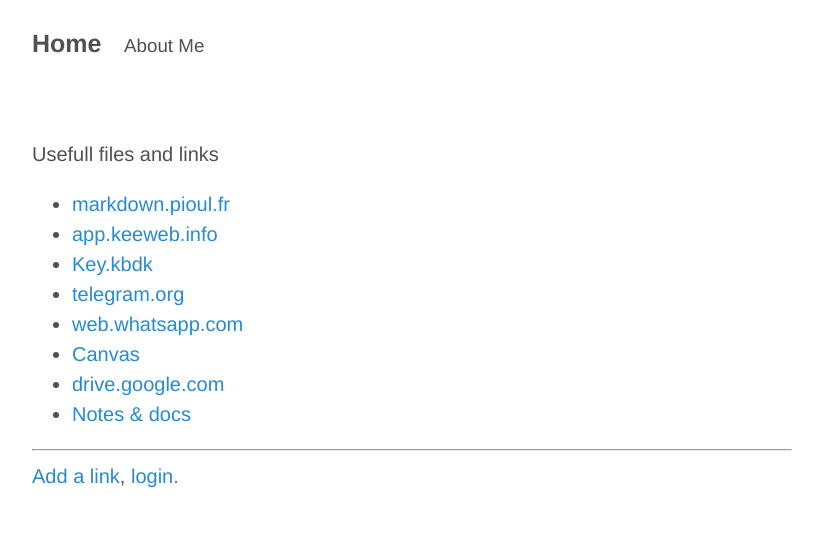
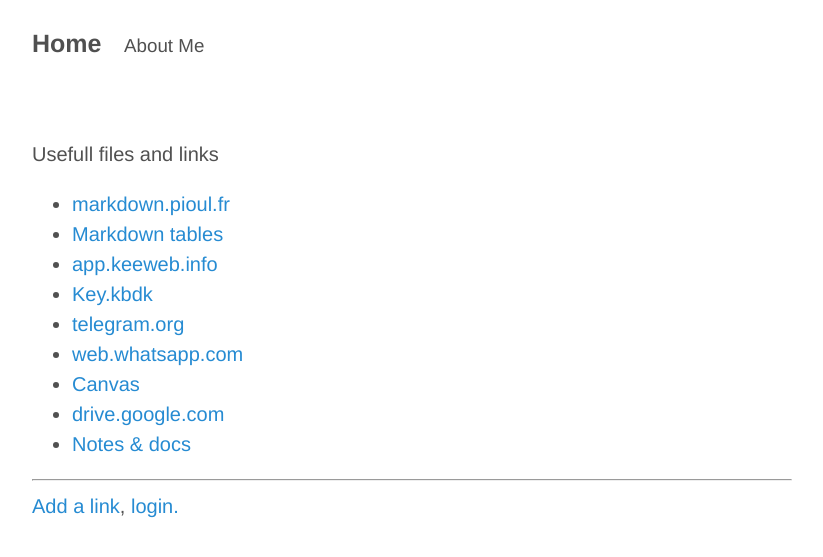
Before and after one commit to alex-esc/home, a Jekyll site: the page built from index.md, in a window 1280 px wide. Shown: the top 557 px of the page, without its empty margins (228-1051 px from the left). Built offline with Jekyll 4.4.1, drawn with Linux system fonts in a browser that asks for light colours.

Commit message:
Update index.md

```diff
--- a/index.md
+++ b/index.md
@@ -7,6 +7,7 @@ excerpt_separator: <!--more-->
 {{site.description}}
 
 * [markdown.pioul.fr](https://markdown.pioul.fr/)
+* [Markdown tables](https://www.tablesgenerator.com/markdown_tables)
 * [app.keeweb.info](https://app.keeweb.info/)
 * [Key.kbdk][1]
 * [telegram.org](https://web.telegram.org/)
```
